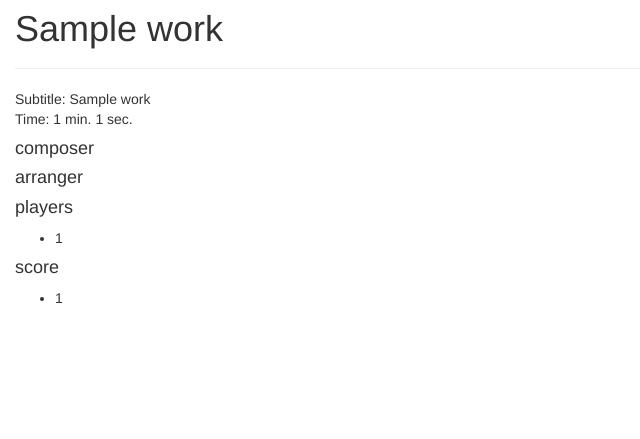
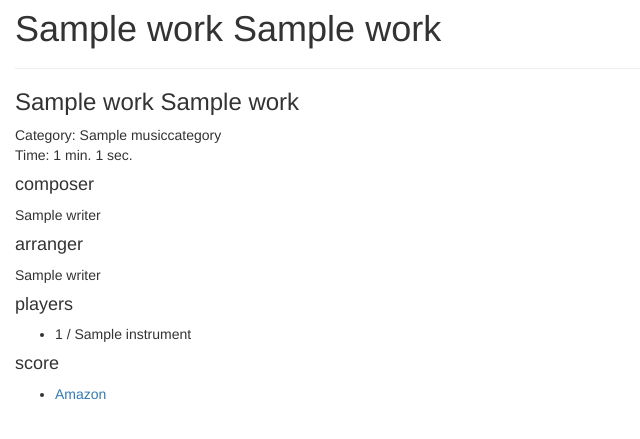
Before and after one commit to aomoriringo/ensemble_db, a Django app: page /work/1/ in a window 1280 px wide. Shown: the part 51-490 px from the top of the page, without its empty margins (0-640 px from the left). Run offline with Django 3.2, Linux system fonts and the light colour scheme; tables that the repository leaves empty hold one stand-in row (values such as "Sample post"); some libraries are stand-ins or nearby versions.

Commit message:
more info in web

```diff
--- a/ensemble/ensemble/templates/article_base.html
+++ b/ensemble/ensemble/templates/article_base.html
@@ -3,7 +3,7 @@
 {% block base_body %}
 <div class="navbar navbar-fixed-top navbar-inverse">
   <div class="navbar-header">
-    <a class="navbar-brand" href="#">Ensemble DB</a>
+    <a class="navbar-brand" href="/">Ensemble DB</a>
   </div>
 </div>
 <div class="container-fluid">
--- a/ensemble/ensemble/templates/work/detail.html
+++ b/ensemble/ensemble/templates/work/detail.html
@@ -1,37 +1,37 @@
 {% extends "article_base.html" %}
 
-{% block page_title %}{{ work.title_jp }}{% endblock %}
+{% block page_title %}{{work.subtitle_jp}} {{ work.title_jp }}{% endblock %}
 {% block article %}
-
-Subtitle: {{ work.subtitle_jp }}<br>
+<h3>{{ work.title }} {{ work.subtitle }}</h3>
+Category:
+{% for category in work.workmusiccategory_set.all %}
+  {{ category.music_category.name_jp }}
+{% endfor %}
+<br>
 Time: {{ work.time_minute }} min. {{ work.time_second }} sec.<br>
 
 
 <h4>composer</h4>
-<ul>
-{% for composer in work.composer_set.all %}
-  <li>{{ composer.name }}</li>
+{% for composer in work.workcomposer_set.all %}
+  {{ composer.composer.name_jp }}
 {% endfor %}
-</ul>
 
 <h4>arranger</h4>
-<ul>
-{% for arranger in work.arranger_set.all %}
-  <li>{{ arranger.name }}</li>
+{% for arranger in work.workarranger_set.all %}
+  {{ arranger.arranger.name_jp }}
 {% endfor %}
-</ul>
 
 <h4>players</h4>
 <ul>
 {% for player in work.player_set.all %}
-  <li>{{ player.order }}</li>
+<li>{{ player.order }} / {{ player.instrument.name }}</li>
 {% endfor %}
 </ul>
 
 <h4>score</h4>
 <ul>
 {% for score in work.score_set.all %}
-  <li>{{ score.id }}</li>
+<li><a href="{{ score.amazon_url }}">Amazon</a></li>
 {% endfor %}
 </ul>
 {% endblock %}
--- a/ensemble/ensemble/views.py
+++ b/ensemble/ensemble/views.py
@@ -5,9 +5,11 @@
 from .models import *
 
 def index(request):
-    latest_work_list = Work.objects.order_by('-title')[:5]
+    latest_work_list = Work.objects.order_by('-id')[:10]
+    latest_writer_list = Writer.objects.order_by('-id')[:10]
     context = RequestContext(request, {
         'latest_work_list': latest_work_list,
+        'latest_writer_list': latest_writer_list,
     })
     return render(request, 'index.html', context)
 
```
